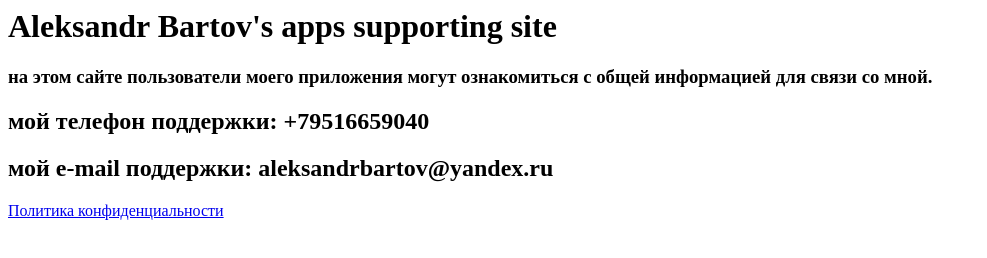
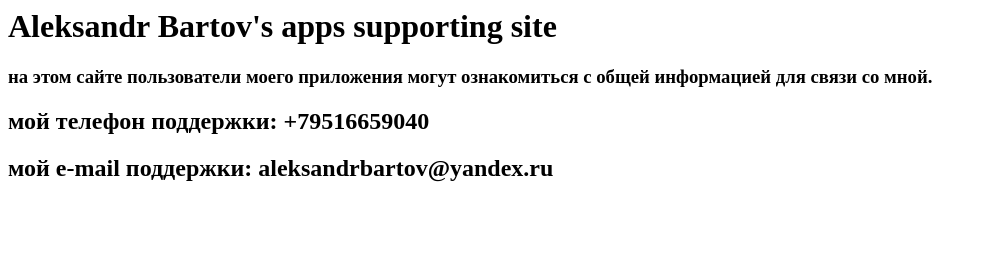
Before and after one commit to AleksBartov/MyAppSupporting.github.io, a plain HTML site: page index.html in a window 1280 px wide. Shown: the whole page, without its empty margins (0-987 px from the left). Drawn offline with Linux system fonts and the light colour scheme.

Commit message:
Update index.html

```diff
--- a/index.html
+++ b/index.html
@@ -13,6 +13,5 @@
     <h2>мой телефон поддержки: +79516659040</h2>
     <h2>мой e-mail поддержки: aleksandrbartov@yandex.ru</h2>
 
-    <a href="/police.html">Политика конфиденциальности</a>
   </body>
 </html>
```
